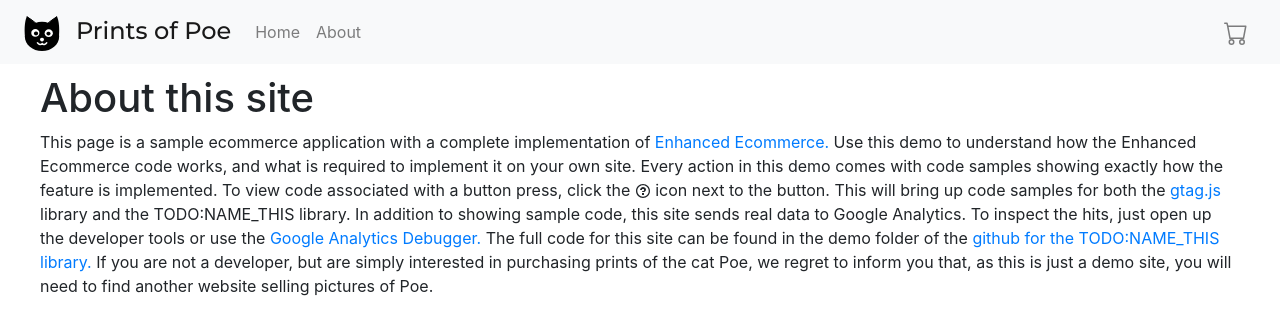
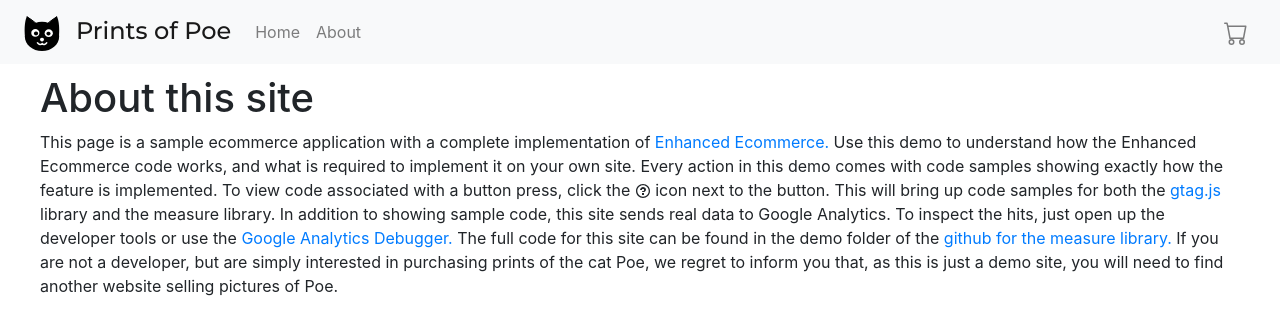
Before and after one commit to googleinterns/measurement-library, a React (Create React App) app in the folder demo/: page /about in a window 1280 px wide. Shown: the top 334 px of the page. Built offline with nearby package versions, Linux system fonts and the light colour scheme.

Commit message:
Fill in placeholder name

```diff
--- a/demo/src/screens/AboutScreen/AboutScreen.js
+++ b/demo/src/screens/AboutScreen/AboutScreen.js
@@ -13,7 +13,7 @@ const /** JSX */ DESCRIPTION = <p>{'This page is a sample ecommerce ' +
   'a button press, click the '}<GoQuestion size={16}/>
 {' icon next to the button. This will bring up code samples for both the '}
 <a href={'https://developers.google.com/gtagjs'}>{'gtag.js '}</a>
-{'library and the TODO:NAME_THIS library. ' +
+{'library and the measure library. ' +
   'In addition to showing sample code, this site sends real data to Google ' +
   'Analytics. To inspect the hits, just open up the developer ' +
   'tools or use the '}
@@ -22,7 +22,7 @@ const /** JSX */ DESCRIPTION = <p>{'This page is a sample ecommerce ' +
   {'Google Analytics Debugger. '}</a>
 {'The full code for this site can be found in the demo folder of the '}
 <a href={'https://github.com/googleinterns/measurement-library'}>
-  {'github for the TODO:NAME_THIS library. '}</a>
+  {'github for the measure library. '}</a>
 {'If you are not a developer, but are simply interested in purchasing ' +
 'prints of the cat Poe, we regret to inform you that, as this is just a demo ' +
 'site, you will need to find another website selling pictures of Poe.'}
```
